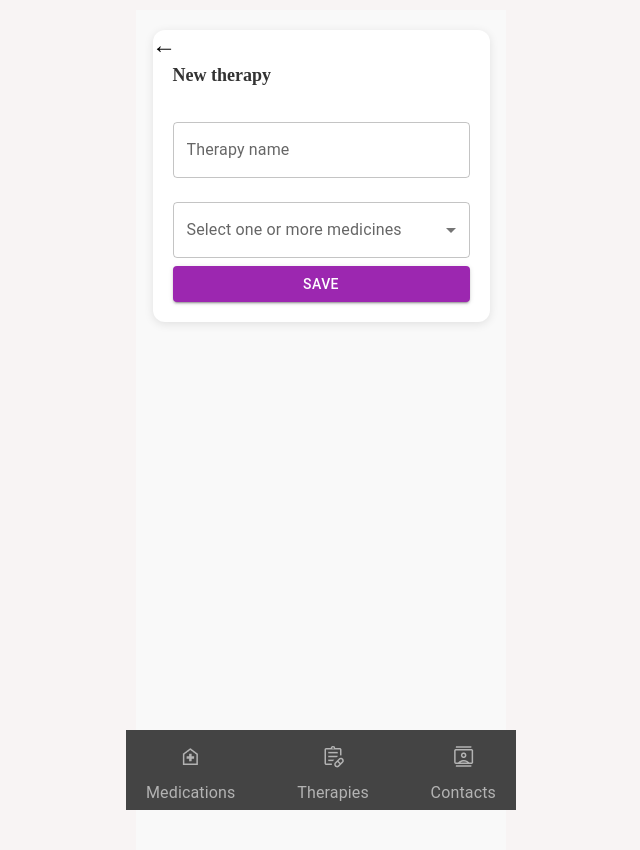
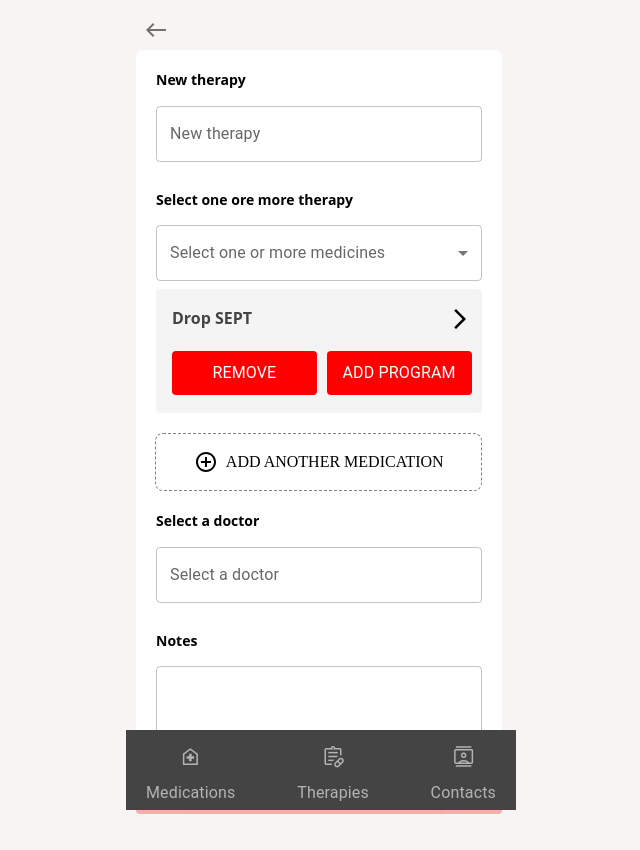
Before and after one commit to serene21/medimemo-uni2grow-2024, a React (Vite) app: page /add in a window 1280 px wide. Shown: the whole page, without its empty margins (319-959 px from the left). After the commit the page ends 816 px from the top, so only its background shows below. Built offline with nearby package versions, Linux system fonts and the light colour scheme.

Commit message:
Mise en place des élément pour l'ajout

```diff
--- a/src/pages/addEditTherapie/AddEditTherapie.css
+++ b/src/pages/addEditTherapie/AddEditTherapie.css
@@ -1,42 +1,29 @@
-.therapy-page {
-    padding: 20px;
-    background-color: #f9f9f9;
-    min-height: 100vh;
+.bottom-page {
   display: flex;
   flex-direction: column;
-    /* justify-content: center; */
+  justify-content: center;
   align-items: center;
-    /* gap:20px; */
-    /* position: relative; */
-    margin-bottom: 20px;
+  gap: 10px;
+  width: 104.7%;
+  flex: 1 0 0;
+  align-self: stretch;
+  /* position: absolute; */
+  bottom: 0px;
+  cursor: pointer;
 }
 
-  .therapy-form {
-    background: #fff;
-    padding: 20px;
-    border-radius: 12px;
-    box-shadow: 0 2px 10px rgba(0, 0, 0, 0.1);
-    width: 90%;
-    max-width: 350px;
-  }
-
-  .therapy-title {
-    margin-bottom: 20px;
-    font-size: 18px;
-
-    color: #333;
-  }
-
-  .input-field {
-    margin-bottom: 20px;
+.therapy-page {
+  display: flex;
+  width: 350px;
+  flex-direction: column;
+  align-items: flex-start;
 }
 
 .save-button {
-    background-color: #f28b82;
-    color: white;
   padding: 10px;
   border-radius: 8px;
   text-transform: uppercase;
+  bottom: 100px;
 }
 
 .back-button {
@@ -49,3 +36,130 @@
   cursor: pointer;
   margin-bottom: 20px;
 }
+
+.therapyContent {
+  display: flex;
+  padding: 20px;
+  flex-direction: column;
+  justify-content: center;
+  align-items: center;
+  gap: 20px;
+  align-self: stretch;
+  border-radius: var(--Radius-sm, 8px);
+  background: var(--Colours-White, #fff);
+  width: 93%;
+}
+
+.element {
+  color: #000;
+  width: 100%;
+  font-family: "Open Sans";
+  font-size: 14px;
+  font-style: normal;
+  font-weight: 700;
+  line-height: 140%; /* 19.6px */
+  align-self: stretch;
+  gap: 20px;
+}
+
+.therapyField {
+  display: flex;
+  width: 93%;
+  max-width: 350px;
+  padding: 18px 16px;
+  justify-content: center;
+  align-items: center;
+  gap: 10px;
+  align-self: stretch;
+}
+
+.bottom-button {
+  display: flex;
+  padding: 10px 0px;
+  justify-content: center;
+  align-items: center;
+  gap: 10px;
+  align-self: stretch;
+  border-radius: var(--Radius-xs, 4px);
+  opacity: 0.3;
+  background: var(--Primary, #f00);
+}
+
+.panel-element {
+  display: flex;
+  padding: 18px 10px 18px 16px;
+  flex-direction: column;
+  justify-content: center;
+  align-items: flex-start;
+  gap: 20px;
+  align-self: stretch;
+  border-radius: var(--Radius-xs, 4px);
+  background: var(--Background-card, #f4f4f4);
+}
+
+.medecine-name {
+  display: flex;
+  align-items: flex-start;
+  gap: 20px;
+  align-self: stretch;
+}
+
+.medecine-name-title {
+  display: flex;
+  flex-direction: column;
+  justify-content: center;
+  align-items: flex-start;
+  flex: 1 0 0;
+}
+.medecine-title-button {
+  width: 24px;
+  height: 24px;
+  flex-shrink: 0;
+}
+
+.medecine-title {
+  color: var(--Primary-text, #444);
+  font-family: "Open Sans";
+  font-size: 16px;
+  font-style: normal;
+  font-weight: 700;
+  line-height: 140%; /* 22.4px */
+}
+
+.medecine-name-button {
+  display: flex;
+  padding: 10px 0px;
+  justify-content: center;
+  align-items: center;
+  gap: 10px;
+  flex: 1 0 0;
+  border-radius: var(--Radius-xs, 4px);
+  background: var(--Primary, #f00);
+}
+.medecine-button {
+  color: var(--Colours-White, #fff);
+  text-align: right;
+  font-family: "Open Sans";
+  font-size: 10px;
+  font-style: normal;
+  font-weight: 700;
+  line-height: 140%; /* 19.6px */
+  text-transform: uppercase;
+}
+.aline-button {
+  display: flex;
+  align-items: flex-start;
+  gap: 10px;
+  align-self: stretch;
+}
+
+.note {
+    display: flex;
+    width: 93%;
+    max-width: 350px;
+    padding: 18px 16px;
+    justify-content: center;
+    align-items: center;
+    gap: 10px;
+    align-self: stretch;
+}
--- a/src/pages/addEditTherapie/AddEditTherapie.tsx
+++ b/src/pages/addEditTherapie/AddEditTherapie.tsx
@@ -1,15 +1,29 @@
-import React, { useState } from 'react';
-import { TextField, Button, MenuItem, Select, InputLabel, FormControl } from '@mui/material';
-import { useNavigate } from 'react-router-dom';
-import './AddEditTherapie.css';
+import React, { useState } from "react";
+import {
+  TextField,
+  IconButton,
+  Button,
+  Box,
+  MenuItem,
+  Select,
+  InputLabel,
+  FormControl,
+  Typography,
+} from "@mui/material";
+import WestIcon from "@mui/icons-material/West";
+import SaveIcon from "@mui/icons-material/Save";
+import ControlPointIcon from "@mui/icons-material/ControlPoint";
+import ArrowForwardIosIcon from "@mui/icons-material/ArrowForwardIos";
+import { useNavigate } from "react-router-dom";
+import "./AddEditTherapie.css";
 
 function AddEditTherapie() {
-  const [therapyName, setTherapyName] = useState('');
-  const [medication, setMedication] = useState('');
+  const [therapyName, setTherapyName] = useState("");
+  const [medication, setMedication] = useState("");
   const navigate = useNavigate();
 
   const handleSave = () => {
-    console.log('Therapy saved:', therapyName, medication);
+    console.log("Therapy saved:", therapyName, medication);
     // Logique pour enregistrer la thérapie
   };
 
@@ -18,20 +32,37 @@ function AddEditTherapie() {
   };
 
   return (
+    <>
       <div className="therapy-page">
-      <button className="back-button" onClick={handleBack}>←</button>
-      <div className="therapy-form">
-        <h2 className="therapy-title">New therapy</h2>
+        <IconButton>
+          {" "}
+          <WestIcon />
+        </IconButton>
+        <div className="therapyContent">
+          <Box className="element" sx={{ gap: "20" }}>
+            <Box
+              sx={{
+                width: "100%",
+              }}
+            >
+              New therapy
+            </Box>
             <TextField
-          label="Therapy name"
-          value={therapyName}
-          onChange={(e) => setTherapyName(e.target.value)}
-          fullWidth
+              label="New therapy"
+              className="therapieField"
+              sx={{ width: "100%" }}
               margin="normal"
-          variant="outlined"
-          className="input-field"
             />
-        <FormControl fullWidth margin="normal" className="input-field">
+          </Box>
+          <Box className="element" sx={{ gap: "20" }}>
+            <Box
+              sx={{
+                width: "100%",
+              }}
+            >
+              Select one ore more therapy
+            </Box>
+            <FormControl fullWidth margin="normal">
               <InputLabel>Select one or more medicines</InputLabel>
               <Select
                 value={medication}
@@ -43,17 +74,89 @@ function AddEditTherapie() {
                 <MenuItem value="med3">Medicine 3</MenuItem>
               </Select>
             </FormControl>
+            <div className="panel-element">
+              <div className="medecine-name">
+                <div className="medecine-name-title">
+                  <Box className="medecine-title">Drop SEPT</Box>
+                </div>
+                <div className="medecine-title-button">
+                  <ArrowForwardIosIcon />
+                </div>
+              </div>
+              <div className="aline-button">
+                <div className="medecine-name-button">
+                  <Typography className="medecine-button">REMOVE</Typography>
+                </div>
+                <div className="medecine-name-button">
+                  <Typography className="medecine-button">
+                    ADD PROGRAM
+                  </Typography>
+                </div>
+              </div>
+            </div>
+          </Box>
+          <Box
+            component="section"
+            sx={{
+              p: 2,
+              border: "1px dashed grey",
+              borderRadius: 2,
+              display: "flex",
+              justifyContent: "center",
+              alignItems: "center",
+              width: "90%",
+              gap: 1,
+            }}
+          >
+            <ControlPointIcon /> ADD ANOTHER MEDICATION
+          </Box>
+          <Box className="element" sx={{ gap: "20" }}>
+            <Box
+              sx={{
+                width: "100%",
+              }}
+            >
+              Select a doctor
+            </Box>
+            <TextField
+              label="Select a doctor"
+              className="therapieField"
+              sx={{ width: "100%" }}
+              margin="normal"
+            />
+          </Box>
+          <Box className="element" sx={{ gap: "20" }}>
+            <Box
+              sx={{
+                width: "100%",
+              }}
+            >
+              Notes
+            </Box>
+            <TextField
+              id="outlined-multiline-static"
+              multiline
+              rows={3}
+              className="therapieField"
+              sx={{ width: "100%", height: "83px" }}
+              margin="normal"
+            />
+          </Box>
+        </div>
+        <div className="bottom-page">
           <Button
-          variant="contained"
-          fullWidth
-          color="secondary"
-          onClick={handleSave}
-          className="save-button"
+            className="bottom-button"
+            sx={{
+              backgroundColor: "#F00",
+              color: "white",
+              width: "100%",
+            }}
           >
-          SAVE
+            <SaveIcon /> Save
           </Button>
         </div>
       </div>
+    </>
   );
 }
 
--- a/src/pages/therapies/Therapies.css
+++ b/src/pages/therapies/Therapies.css
@@ -35,10 +35,17 @@
 
   .addContainer {
     display: flex;
-    margin-top: 25px;
-    justify-content: flex-end;
-    margin-bottom: 15px;
-    flex-shrink: 0;
+    width: 50px;
+    height: 50px;
+    justify-content: center;
+    align-items: center;
+    border-radius: 25px;
+    position: absolute;
+    right: 0;
+    bottom: 0;
+    margin: 36px;
+    cursor: pointer;
+
   }
 
   .therapyName {
```
Lines whose indentation alone changed are shown as unchanged.
